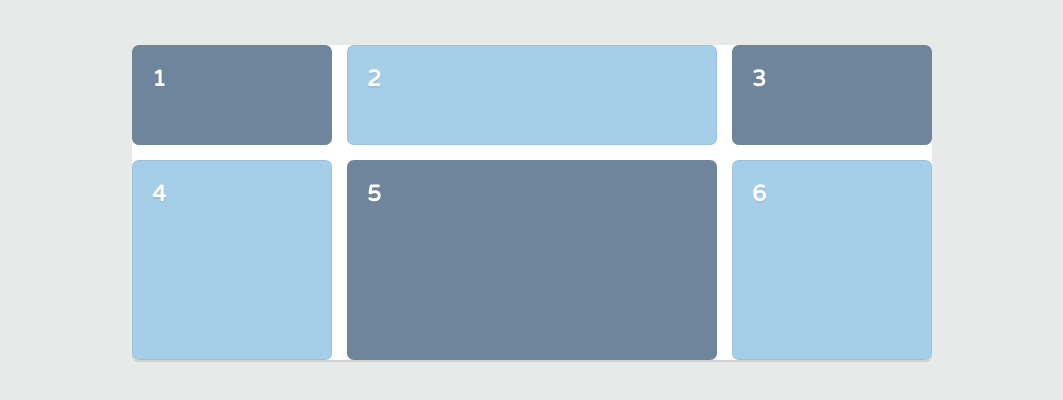
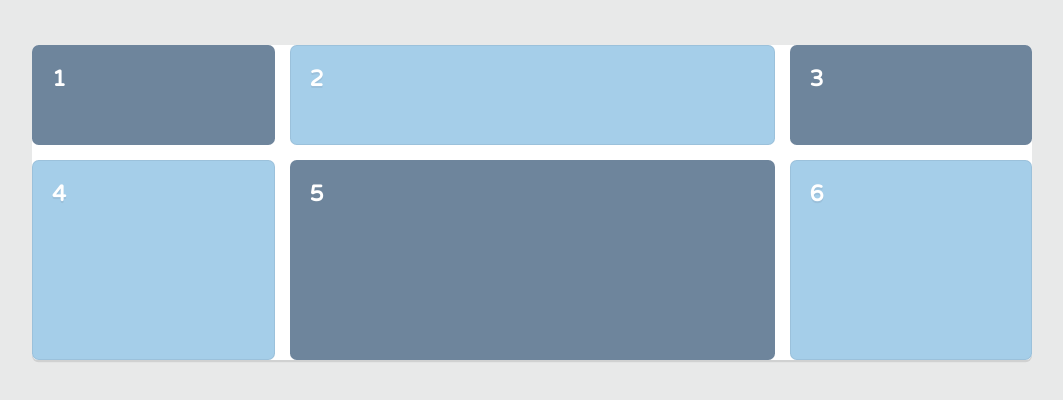
Before and after one commit to tijo-thomas/css-grid, a plain HTML site: page index.html in a window 1280 px wide. Shown: the whole page, without its empty margins (108-1171 px from the left). Drawn offline with Linux system fonts and the light colour scheme.

Commit message:
Changes column tracks to frs.

```diff
--- a/css/grid.css
+++ b/css/grid.css
@@ -3,9 +3,9 @@
 ==================================== */
 
 .grid {
-    max-width: 800px;
+    max-width: 1000px;
     display: grid;
-    grid-template-columns: 200px auto 200px;
+    grid-template-columns: 1fr 2fr 1fr;
     grid-template-rows: 100px 200px;
     grid-gap: 15px; // Sets column gutter
 }
```
